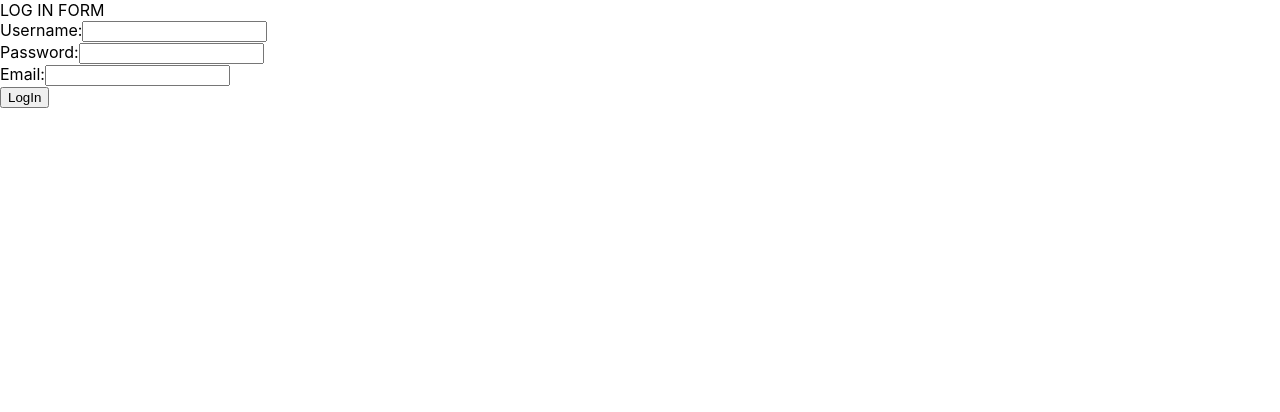
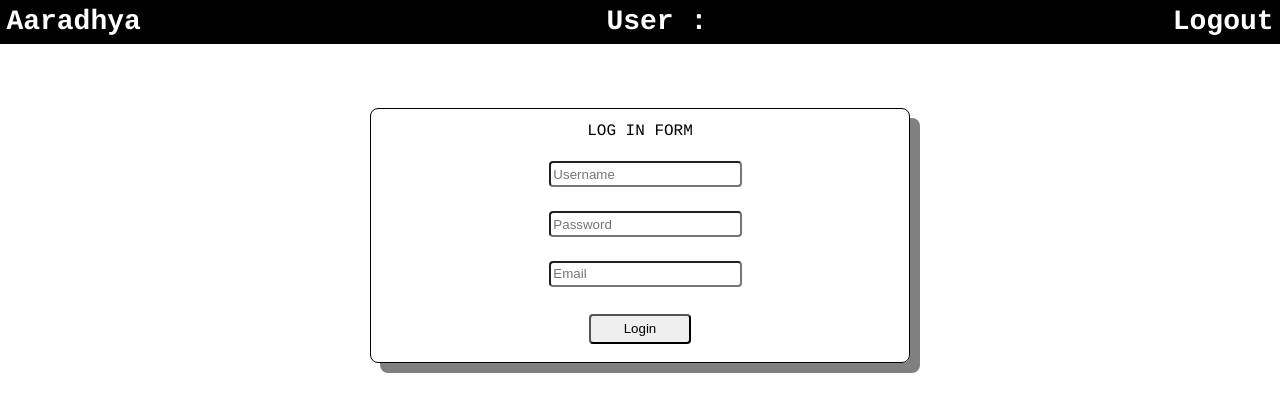
Before and after one commit to ABX9801/Chirag, a React (Create React App) app in the folder chatobot_ui/: page /login in a window 1280 px wide. Shown: the top 412 px of the page. Built offline with nearby package versions, Linux system fonts and the light colour scheme.

Commit message:
add some styles to the aapp

```diff
--- a/chatobot_ui/package.json
+++ b/chatobot_ui/package.json
@@ -14,6 +14,7 @@
     "react-dom": "^18.3.1",
     "react-router-dom": "^6.28.0",
     "react-scripts": "5.0.1",
+    "styled-components": "^6.1.13",
     "web-vitals": "^2.1.4"
   },
   "scripts": {
--- a/chatobot_ui/src/App.js
+++ b/chatobot_ui/src/App.js
@@ -3,6 +3,7 @@ import SignUp from './components/SignUp';
 import { Aaradhya } from './components/Aaradhya';
 import Login  from './components/Login';
 import React from 'react';
+import NavBar from './components/NavBar';
 import {
   BrowserRouter as Router,
   Routes,
@@ -13,13 +14,16 @@ import {
 
 function App() {
   return (
+    <>
     <Router>
+      <NavBar/>
       <Routes>
         <Route path="/signup" element={<SignUp/>} />
         <Route path="/chatbot" element={<Aaradhya/>} />
         <Route path="/login" element={<Login/>} />
       </Routes>
     </Router>
+    </>
   );
 }
 
--- a/chatobot_ui/src/components/Login.jsx
+++ b/chatobot_ui/src/components/Login.jsx
@@ -3,6 +3,8 @@ import React from 'react'
 import { useState } from 'react';
 import Cookies from 'js-cookie';
 import { useNavigate } from 'react-router-dom';
+import { FormContainer, TextInput, FormTitle, LoginButton } from './formstyles';
+
 
 const Login = () => {
     const navigate = useNavigate();
@@ -38,26 +40,25 @@ const Login = () => {
     }
 
   return (
-    <form>
-        LOG IN FORM
+    <center>
+    <FormContainer>
+        <FormTitle>LOG IN FORM</FormTitle>
         <br />
         <label>
-            Username:
-            <input type="text" value={username} onChange={e => setUsername(e.target.value)} />
+            <TextInput type="text" value={username} onChange={e => setUsername(e.target.value)} placeholder='Username' />
         </label>
         <br />
         <label>
-            Password:
-            <input type="password" value={password} onChange={e => setPassword(e.target.value)} />
+            <TextInput type="password" value={password} onChange={e => setPassword(e.target.value)} placeholder='Password' />
         </label>
         <br />
         <label>
-            Email:
-            <input type="email" value={email} onChange={e => setEmail(e.target.value)} />
+            <TextInput type="email" value={email} onChange={e => setEmail(e.target.value)} placeholder='Email'/>
         </label>
         <br />
-        <button type="button" onClick={onSubmit}>LogIn</button>
-    </form>
+        <LoginButton type="button" onClick={onSubmit}>Login</LoginButton>
+    </FormContainer>
+    </center>
   )
 }
 
--- /dev/null
+++ b/chatobot_ui/src/components/NavBar.jsx
@@ -0,0 +1,57 @@
+import React from 'react'
+import Cookies from 'js-cookie'
+import styled from 'styled-components'
+import { useNavigate } from 'react-router-dom'
+
+const StyledNavBar = styled.div`
+    display : flex;
+    justify-content : space-between;
+    padding : 0.5%;
+    background-color : black;
+`
+
+const AppName = styled.div`
+    font-size : 28px;
+    font-family : Courier, monospace;
+    font-weight : bold;
+    color : white;
+`
+
+const UserName = styled.div`
+    font-size : 28px;
+    font-family : Courier, monospace;
+    font-weight : bold;
+    color : white;
+`
+
+const Logout = styled.div`
+    font-size : 28px;
+    font-family : Courier, monospace;
+    font-weight : bold;
+    cursor : pointer;
+    color : white;
+
+`
+
+const NavBar = () => {
+    const username = Cookies.get("USER_NAME");
+    const navigate = useNavigate();
+
+    const logoutUser = () => {
+        Cookies.remove("USER_TOKEN");
+        Cookies.remove("USER_NAME");
+        Cookies.remove("USER_EMAIL");
+        alert("User Logged Out Successfully");
+        navigate("/login");
+    }
+
+    return (
+        <StyledNavBar>
+            <AppName>Aaradhya</AppName>
+            <UserName>User : {username}</UserName>
+            <Logout onClick={logoutUser}>Logout</Logout>
+        </StyledNavBar>
+    )
+}
+
+export default NavBar;
--- a/chatobot_ui/src/components/SignUp.jsx
+++ b/chatobot_ui/src/components/SignUp.jsx
@@ -3,6 +3,7 @@ import React from 'react'
 import { useState } from 'react';
 import Cookies from 'js-cookie';
 import { useNavigate } from 'react-router-dom';
+import { FormContainer, TextInput, FormTitle, LoginButton } from './formstyles';
 
 
 const SignUp = () => {
@@ -38,26 +39,25 @@ const SignUp = () => {
         }
     }
   return (
-    <form>
-        SIGN UP FORM
+    <center>
+    <FormContainer>
+        <FormTitle>SIGN UP FORM</FormTitle>
         <br />
         <label>
-            Username:
-            <input type="text" value={username} onChange={e => setUsername(e.target.value)} />
+            <TextInput type="text" value={username} onChange={e => setUsername(e.target.value)} placeholder='Username' />
         </label>
         <br />
         <label>
-            Password:
-            <input type="password" value={password} onChange={e => setPassword(e.target.value)} />
+            <TextInput type="password" value={password} onChange={e => setPassword(e.target.value)} placeholder='Password'/>
         </label>
         <br />
         <label>
-            Email:
-            <input type="email" value={email} onChange={e => setEmail(e.target.value)} />
+            <TextInput type="email" value={email} onChange={e => setEmail(e.target.value)} placeholder='Email'/>
         </label>
         <br />
-        <button type="button" onClick={onSubmit}>SignUp</button>
-    </form>
+        <LoginButton type="button" onClick={onSubmit}>SignUp</LoginButton>
+    </FormContainer>
+    </center>
   )
 }
 
--- /dev/null
+++ b/chatobot_ui/src/components/formstyles.js
@@ -0,0 +1,38 @@
+import styled from 'styled-components';
+
+export const FormContainer = styled.div`
+    display : flex;
+    flex-direction : column;
+    justify-content : center;
+    align-items : center;
+    border:1px solid black;
+    width : 40%;
+    padding : 1%;
+    height : 70%;
+    margin-top : 5%;
+    border-radius : 8px;
+    box-shadow: 10px 10px grey;
+`
+
+export const TextInput = styled.input`
+    width : 100%;
+    border-radius :  4px;
+    height : 20px;
+    margin : 1%;
+`
+
+export const FormTitle = styled.div`
+    font-family : Courier, monospace;
+`
+
+export const LoginButton = styled.button`
+    width : 20%;
+    border-radius :  4px;
+    height : 30px;
+    margin : 1%;
+    cursor : pointer;
+    &:hover {
+        background-color : grey;
+    }
+
+`
```
Also changed, not shown: 1 other file (tests, documents, lock files or other folders).
